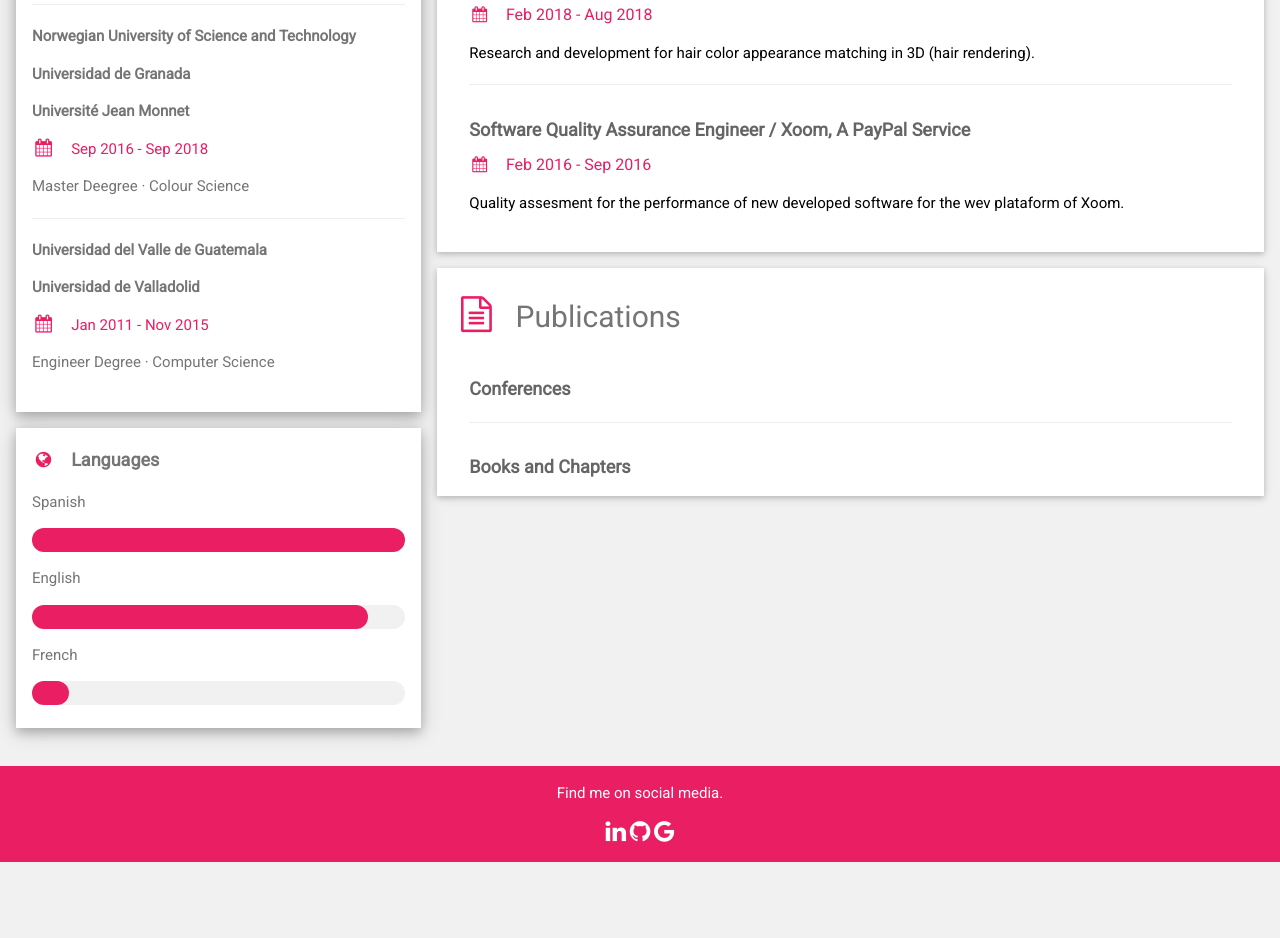
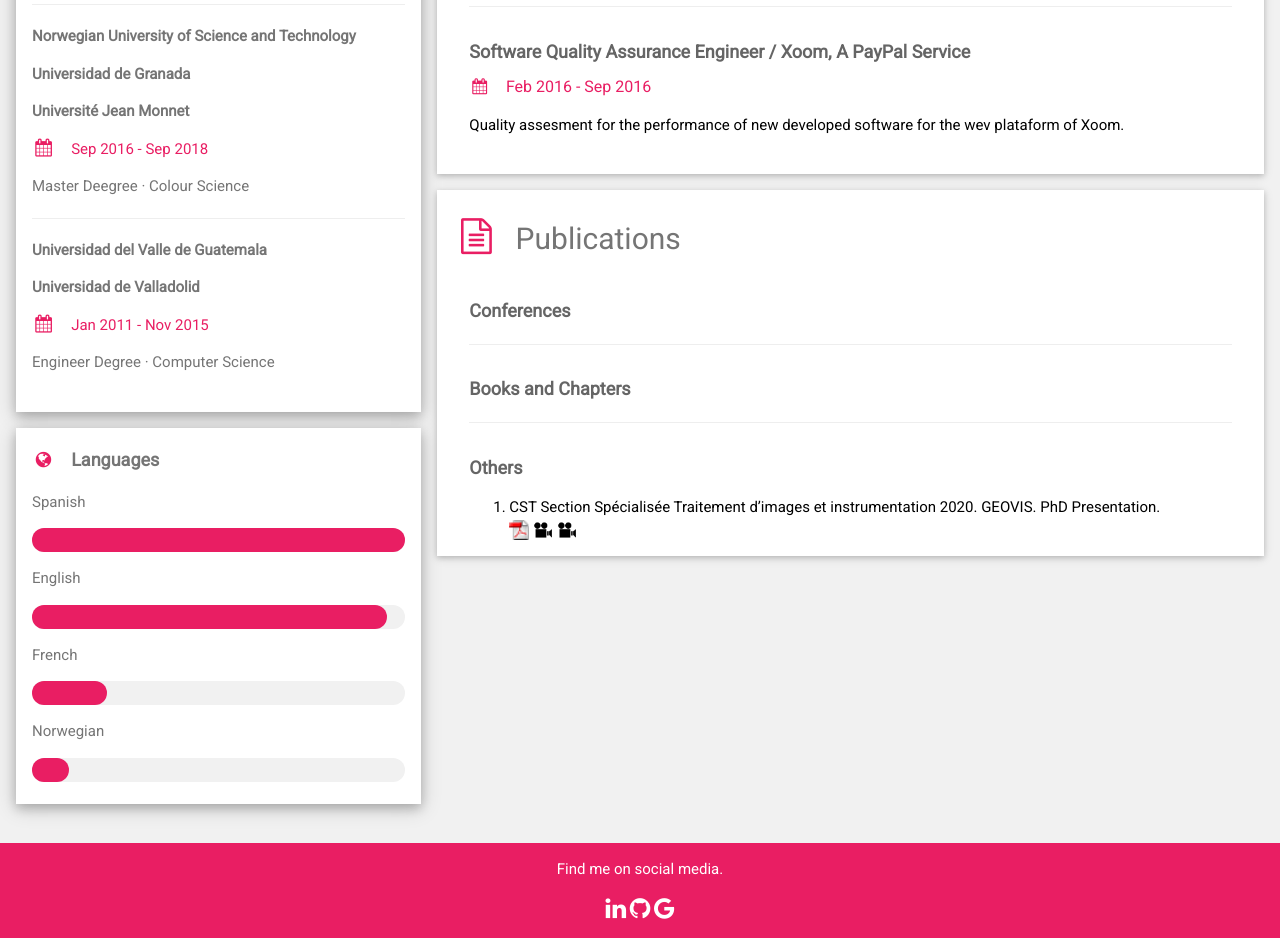
Before and after one commit to umrlastig/epaizreyes_homepage, a plain HTML site: page index.html in a window 1280 px wide. Shown: the part 790-1728 px from the top of the page. Before the commit the page ends 1652 px from the top, so only its background shows below. Drawn offline with Linux system fonts and the light colour scheme; no server answers.

Commit message:
added CST presentation

```diff
--- a/index.html
+++ b/index.html
@@ -72,9 +72,13 @@
                             </div>
                             <p>English</p>
                             <div class="w3-light-grey w3-round-xlarge">
-                                <div class="w3-round-xlarge w3-pink" style="height:24px;width:90%"></div>
+                                <div class="w3-round-xlarge w3-pink" style="height:24px;width:95%"></div>
                             </div>
                             <p>French</p>
+                            <div class="w3-light-grey w3-round-xlarge">
+                                <div class="w3-round-xlarge w3-pink" style="height:24px;width:20%"></div>
+                            </div>
+                            <p>Norwegian</p>
                             <div class="w3-light-grey w3-round-xlarge">
                                 <div class="w3-round-xlarge w3-pink" style="height:24px;width:10%"></div>
                             </div>
@@ -93,7 +97,7 @@
                                 Dissertation project centered on a continuous immersive visualization and navigation
                                 through time and space of historical image collections.
                             </h5>
-                            <p class = "w3-justify w3-text-grey">
+                            <p class = "w3-justify w3-text-grey w3-small">
                                 A co-visualization of the historical photos within a 3D model of the photographed scene
                                 is proposed and the research aims for: (i) the visualization (saliently and spatially) of
                                 these photographs; (ii) the treatment of scientific obstacles (large data volume, heterogeneity
@@ -137,6 +141,18 @@
                         <div class="w3-container">
                             <h5 class="w3-opacity"><b>Books and Chapters</b></h5>
                             <ol id="pubB" class="sub"></ol>
+                            <hr>
+                        </div>
+                        <div class="w3-container">
+                            <h5 class="w3-opacity"><b>Others</b></h5>
+                            <ol id="others" class="sub">
+                                <li>CST Section Spécialisée Traitement d’images et instrumentation 2020. GEOVIS. PhD Presentation.
+                                <div class="pubLink">
+                                    <a href="https://histovis.s3.eu-west-3.amazonaws.com/meetings/CST/p-2020-nov-27-CST.pdf" class="imgLink"><img title="HAL" src="img/icons/pdf_icon.gif" height="20" alt="HAL"></a>
+                                    <a href="https://histovis.s3.eu-west-3.amazonaws.com/meetings/CST/disto.mp4" class="imgLink"><img title="HAL" src="img/icons/video.png" height="20" alt="HAL"></a>
+                                    <a href="https://histovis.s3.eu-west-3.amazonaws.com/meetings/CST/cluster.mp4" class="imgLink"><img title="pdf" src="img/icons/video.png" height="20" alt="pdf"></a></div>
+                                </li>
+                            </ol>
                         </div>
                     </div>
                 <!-- End Right Column -->
```
Also changed, not shown: img/icons/video.png (added), 5 other files.
